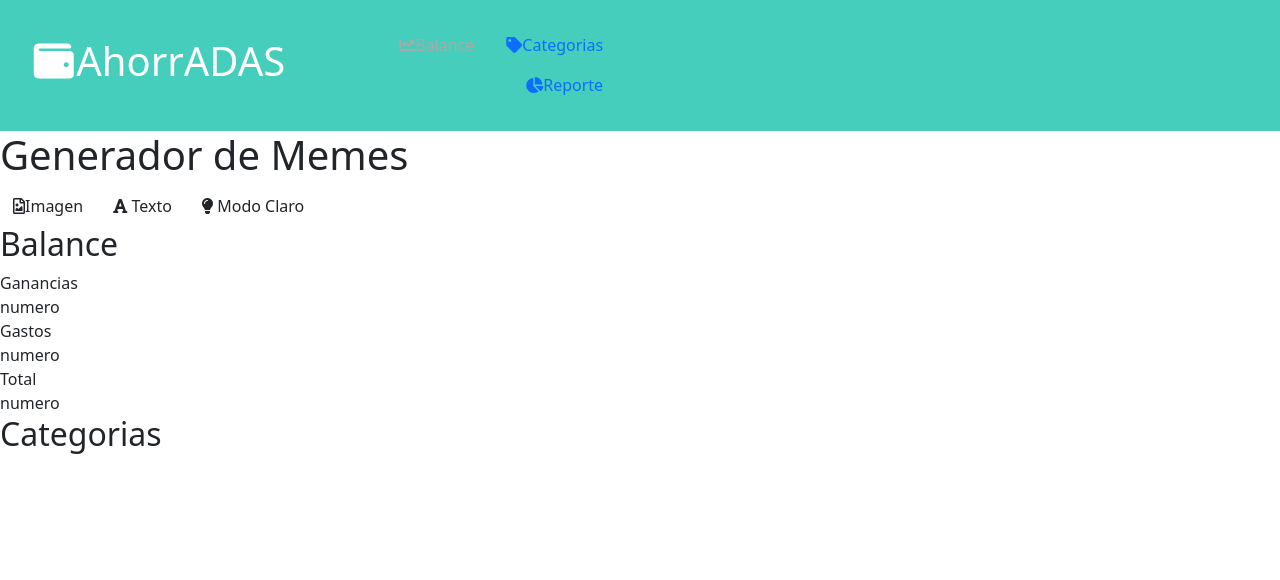
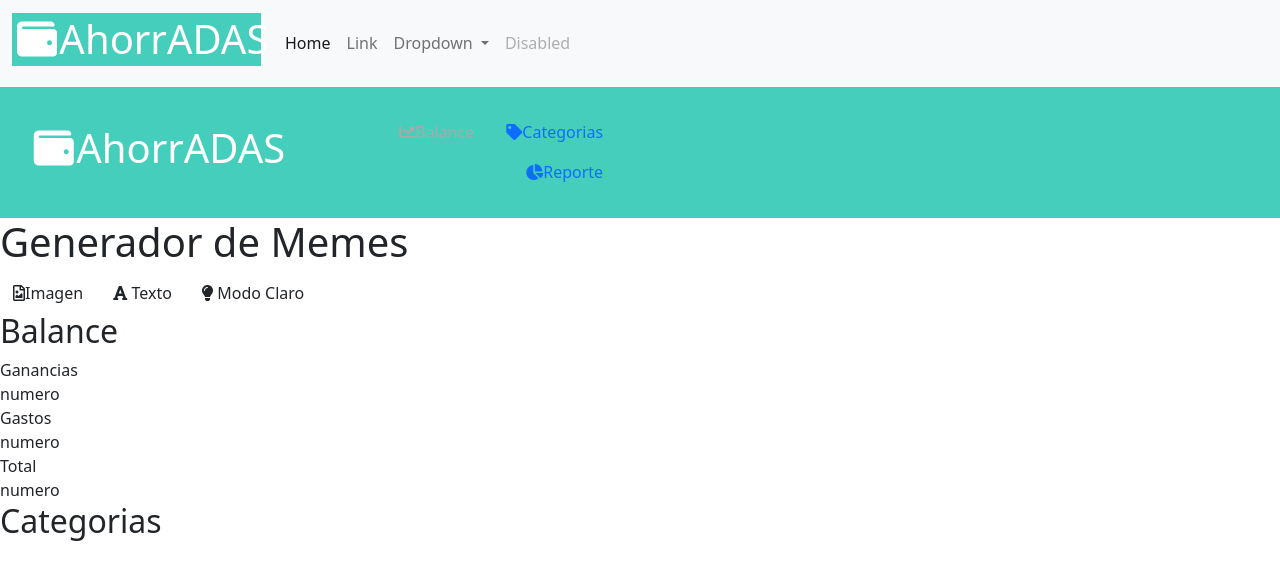
Before and after one commit to tete-paez/AhorrAdas, a plain HTML site: page index.html in a window 1280 px wide. Drawn offline with Linux system fonts and the light colour scheme.

Commit message:
NavBar in progress

```diff
--- a/index.html
+++ b/index.html
@@ -15,6 +15,54 @@
 </head>
 
 <body>
+
+  <!--++++++++++++++++++++++++++++++++++++++++++++++++++++++++++++
+                      NAVBAR
+      ++++++++++++++++++++++++++++++++++++++++++++++++++++++++++++-->
+
+      <nav class="navbar navbar-expand-lg navbar-light bg-light">
+        <div class="container-fluid">
+          <a class="navbar-brand" href="#"><h1 class="nav-tt"> <i class="nav-tt fas fa-wallet"></i>AhorrADAS</h1></a>
+          <button class="navbar-toggler" type="button" data-bs-toggle="collapse" data-bs-target="#navbarSupportedContent" aria-controls="navbarSupportedContent" aria-expanded="false" aria-label="Toggle navigation">
+            <span class="navbar-toggler-icon"></span>
+          </button>
+          <div class="collapse navbar-collapse" id="navbarSupportedContent">
+            <ul class="navbar-nav me-auto mb-2 mb-lg-0">
+              <li class="nav-item">
+                <a class="nav-link active" aria-current="page" href="#">Home</a>
+              </li>
+              <li class="nav-item">
+                <a class="nav-link" href="#">Link</a>
+              </li>
+              <li class="nav-item dropdown">
+                <a class="nav-link dropdown-toggle" href="#" id="navbarDropdown" role="button" data-bs-toggle="dropdown" aria-expanded="false">
+                  Dropdown
+                </a>
+                <ul class="dropdown-menu" aria-labelledby="navbarDropdown">
+                  <li><a class="dropdown-item" href="#">Action</a></li>
+                  <li><a class="dropdown-item" href="#">Another action</a></li>
+                  <li><hr class="dropdown-divider"></li>
+                  <li><a class="dropdown-item" href="#">Something else here</a></li>
+                </ul>
+              </li>
+              <li class="nav-item">
+                <a class="nav-link disabled" href="#" tabindex="-1" aria-disabled="true">Disabled</a>
+              </li>
+            </ul>
+
+          </div>
+        </div>
+      </nav>
+
+
+
+
+
+
+
+
+
+
   <!--++++++++++++++++++++++++++++++++++++++++++++++++++++++++++++
                       HEADER
       ++++++++++++++++++++++++++++++++++++++++++++++++++++++++++++-->
@@ -34,6 +82,7 @@
   </header>
 
   <header>
+     <!---------------TRAIGO DEL GENERADOR DE MEMES----------------------------->
     <h1 class="app-name" id="appName">Generador de Memes</h1>
     <!---------------BUTTONS----------------------------->
     <div class="btns-container" id="btnsContainer">
```
Also changed, not shown: assets/img/wallet.svg (added).
